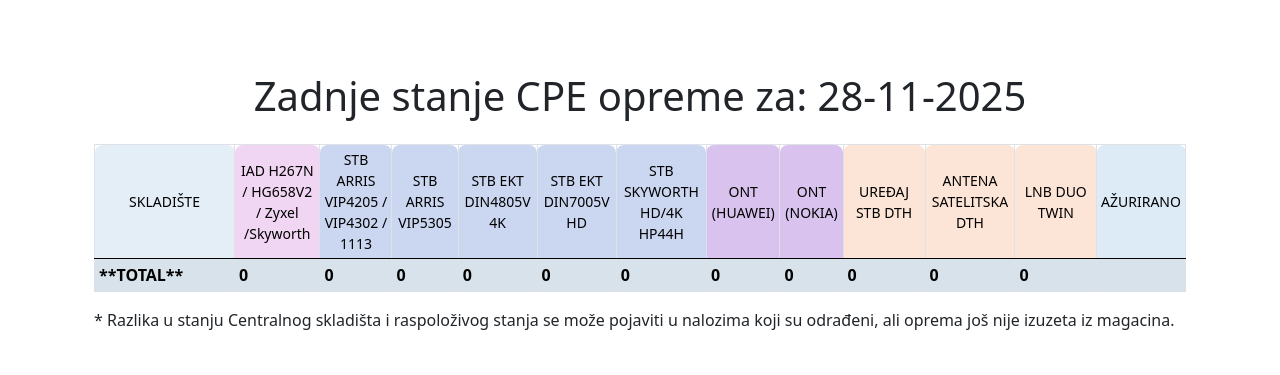
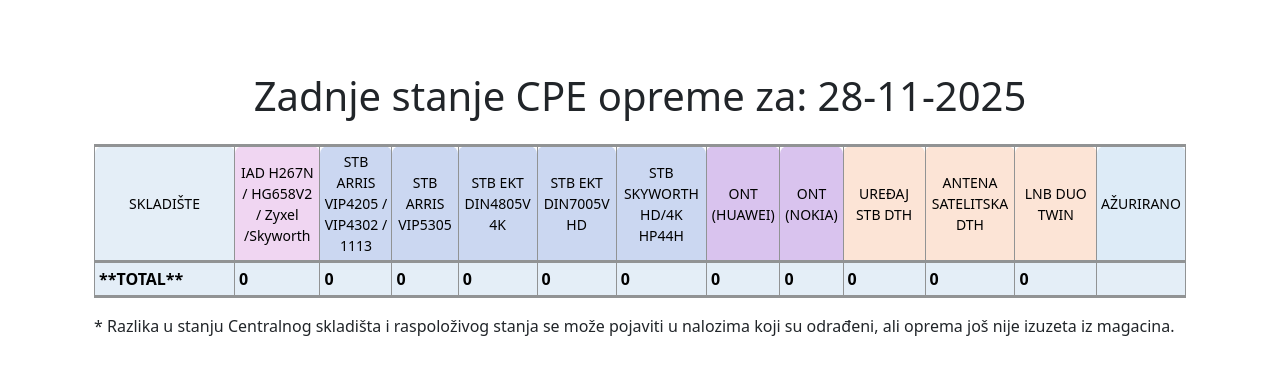
Before and after one commit to zorandasc/cpe_analiza_flask, a Flask app: page / in a window 1280 px wide. Shown: the part 87-462 px from the top of the page. Run offline with Flask 3, Linux system fonts and the light colour scheme; the visitor is signed in with stand-in values (Sample User, id 1); data that the repository does not hold is empty; parts of the project's set-up code (start-up, migrations or seed data) failed here and were passed over; some libraries are stand-ins or nearby versions.

Commit message:
added borders

```diff
--- a/templates/home.html
+++ b/templates/home.html
@@ -102,7 +102,7 @@ styles %} {{ super() }}
   .table tr.red-row,
   .table tr.red-row td {
     background-color: #fae5e8 !important;
-   /* color: #ee1831 !important;*/
+    /* color: #ee1831 !important;*/
   }
 
   .table tr.green-row,
@@ -113,6 +113,17 @@ styles %} {{ super() }}
   .table tr.blue-row,
   .table tr.blue-row td {
     background-color: #e4eef7 !important;
+  }
+
+  /* 1. Emphasize the Horizontal Borders (Top and Bottom of TD/TH) */
+  .table-emph-h-border th,
+  .table-emph-h-border td {
+    /* Set the border style for all sides first */
+    border: 1px solid #919394;
+
+    /* Override the top/bottom borders to be thicker */
+    border-top-width: 3px !important;
+    border-bottom-width: 3px !important;
   }
 </style>
 {% endblock %} {% block content%}
@@ -150,9 +161,7 @@ styles %} {{ super() }}
       </ul>
     </nav>
     {% endif %}
-    <table
-      class="table table-striped table-bordered table-hover align-middle table-sm"
-    >
+    <table class="table table-hover align-middle table-sm table-emph-h-border">
       <thead class="table-custom-head">
         <tr>
           <th class="stanje-column">SKLADIŠTE</th>
```
